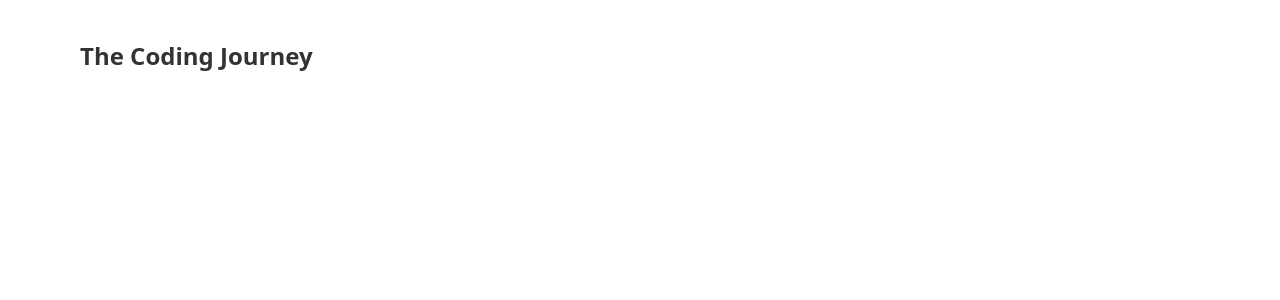
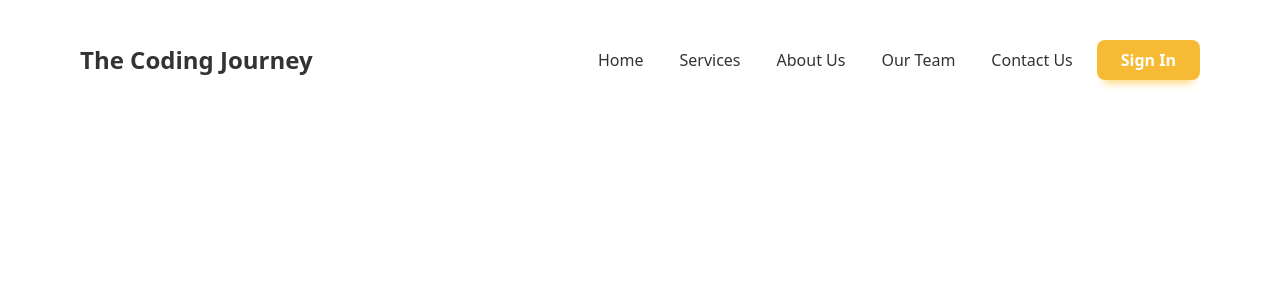
Before and after one commit to kalebted/E-Learning-Web, a React (Vite) app in the folder e-learning/: page / in a window 1280 px wide. Shown: the top 300 px of the page. Built offline with nearby package versions, Linux system fonts and the light colour scheme.

Commit message:
Navigation bar

```diff
--- a/e-learning/src/App.jsx
+++ b/e-learning/src/App.jsx
@@ -6,6 +6,7 @@ const App = () => {
   return (
     <main className="overflow-x-hidden bg-white text-dark">
       <Navbar />
+      <div></div>
     </main>
   );
 }
--- /dev/null
+++ b/e-learning/src/components/Hero/Hero.jsx
@@ -0,0 +1,35 @@
+// eslint-disable-next-line no-unused-vars
+import React from 'react'
+import Navbar from '../Navbar/Navbar'
+import { IoIosArrowRoundForward } from 'react-icons/io'
+
+const Hero = () => {
+  return (
+    <section className="bg-light dark:bg-black
+    overflow-hidden relative">
+        <Navbar />
+        <div className="container gird grid-cols-1
+        md:grid-cols-2 min-h[650px]">
+        {/* Brand Info */}
+        <div>
+            <h1 className="text-3xl lg:text-5xl font-bold
+            !leading-snug">
+                Let&apos;s Learn to build a{" "}
+                <span className="text-secondary">Website</span>
+                for your business
+            </h1>
+            <div className="flex justify-center md:justify-start">
+                <button className="primary-btn">
+                    <IoIosArrowRoundForward className="text-xl
+                    group-hover:translate-x-2
+                    group-hover:-rotate-45 duration-300" />
+                    Get Started</button>
+            </div>
+        </div>
+        {/* Hero Image */}
+        </div>
+    </section>
+  )
+}
+
+export default Hero
--- a/e-learning/src/components/Navbar/Navbar.jsx
+++ b/e-learning/src/components/Navbar/Navbar.jsx
@@ -6,40 +6,60 @@ const NavbarMenu = [
   {
     id: 1,
     title: "Home",
-    link: "/",
+    path: "/",
   },
   {
     id: 2,
     title: "Services",
-    link: "/",
+    path: "/",
   },
   {
     id: 3,
     title: "About Us",
-    link: "/",
+    path: "/",
   },
   {
     id: 4,
     title: "Our Team",
-    link: "/",
+    path: "/",
   },
   {
     id: 5,
     title: "Contact Us",
-    link: "/",
+    path: "/",
   },
 ];
 
 const Navbar = () => {
   return (
     <nav>
-      <div className="container py-10">
+      <div className="container py-10 flex justify-between items-center">
         {/* logo section */}
         <div>
             <h1 className='font-bold text-2xl'>The Coding Journey</h1>
         </div>
         {/* menu section */}
+        <div className="hidden lg:block">
+          <ul className="flex items-center gap-3">
+            {NavbarMenu.map((menu) => (
+              <li key={menu.id}>
+                <a href={menu.path}
+                  className="inline-block py-2 px-3 hover:text-secondary relative group"
+                >
+                  <div className="w-2 h-2 bg-secondary
+                  absolute mt-2 rounded-full left-1/2 -translate-x-1/2
+                  top-1/2 bottom-0 group-hover:block hidden"></div>
+                  {menu.title}
+                </a>
+              </li>
+            ))}
+            <button className="primary-btn">Sign In</button>
+          </ul>
+        </div>
         {/* mobile hamburger section */}
+        <div className="lg:hidden">
+          <IoMdMenu className="text-4xl" />
+        </div>
       </div>
     </nav>
   );
--- a/e-learning/src/index.css
+++ b/e-learning/src/index.css
@@ -1,6 +1,15 @@
 @tailwind base;
 @tailwind components;
 @tailwind utilities;
+
+@layer components {
+  .primary-btn {
+    @apply inline-block bg-primary text-white
+    font-semibold rounded-lg hover:bg-secondary
+    duration-200 shadow-[0px_10px_8px_-7px_#ffd978]
+    hover:shadow-[0px_10px_8px_-7px_#69a79c] py-2 px-6;
+  }
+}
 
 /* :root {
   font-family: Inter, system-ui, Avenir, Helvetica, Arial, sans-serif;
--- a/e-learning/tailwind.config.js
+++ b/e-learning/tailwind.config.js
@@ -11,7 +11,7 @@ export default {
       },
       colors: {
         primary: "#f7ba34",
-        secondary: "69a79c",
+        secondary: "#69a79c",
         light: "#f7f7f7",
         dark: "#333333",
         dark2: "#999999",
```
Also changed, not shown: tailwind.config.js (added, +11 -0 lines).
